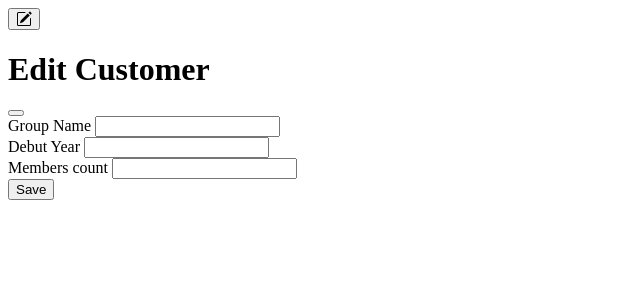
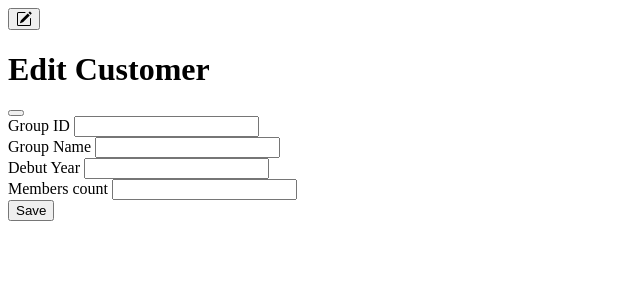
Before and after one commit to tsewang-ghale/hw2, a PHP site: page /view_idol_groups_editform.php in a window 1280 px wide. Shown: the top 300 px of the page, without its empty margins (0-640 px from the left). Run offline with PHP 8.4, Linux system fonts and the light colour scheme; data that the repository does not hold is empty.

Commit message:
Update view_idol_groups_editform.php

```diff
--- a/view_idol_groups_editform.php
+++ b/view_idol_groups_editform.php
@@ -16,6 +16,10 @@
       </div>
       <div class="modal-body">
         <form method= "post" action = "">
+            <div class="mb-3">
+            <label for="group_id <?php echo $idolGroup['group_id'];?>" class="form-label"> Group ID </label>
+            <input type="number" class="form-control" id="group_id <?php echo $idolGroup['group_id']; ?>" name = "group_id" value = "<?php echo $idolGroup['group_id']; ?>">
+            </div>
           <div class="mb-3">
             <label for="group_name <?php echo $idolGroup['group_id'];?>" class="form-label"> Group Name </label>
             <input type="text" class="form-control" id="group_name <?php echo $idolGroup['group_id']; ?>" name = "group_name" value = "<?php echo $idolGroup['group_name']; ?>">
```
